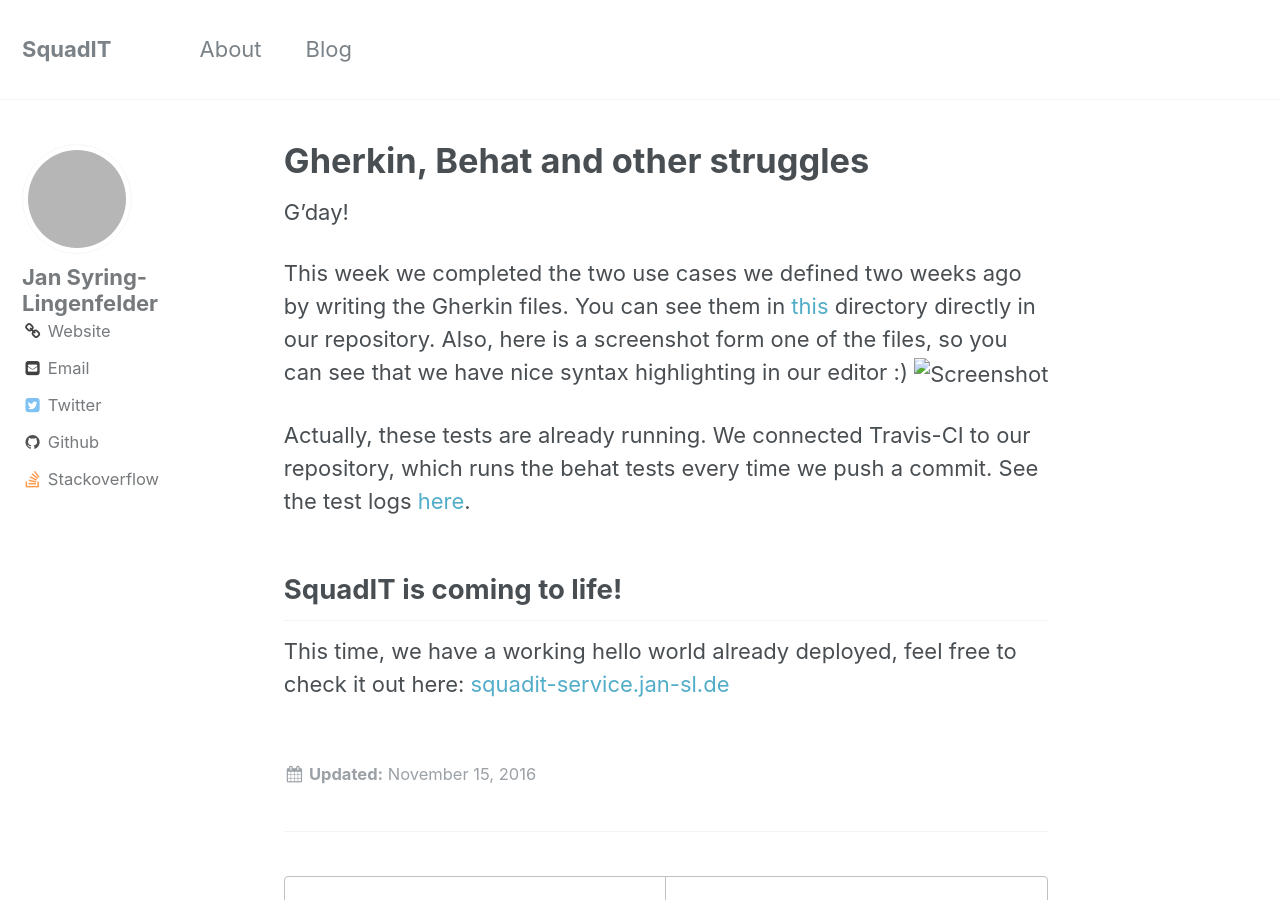
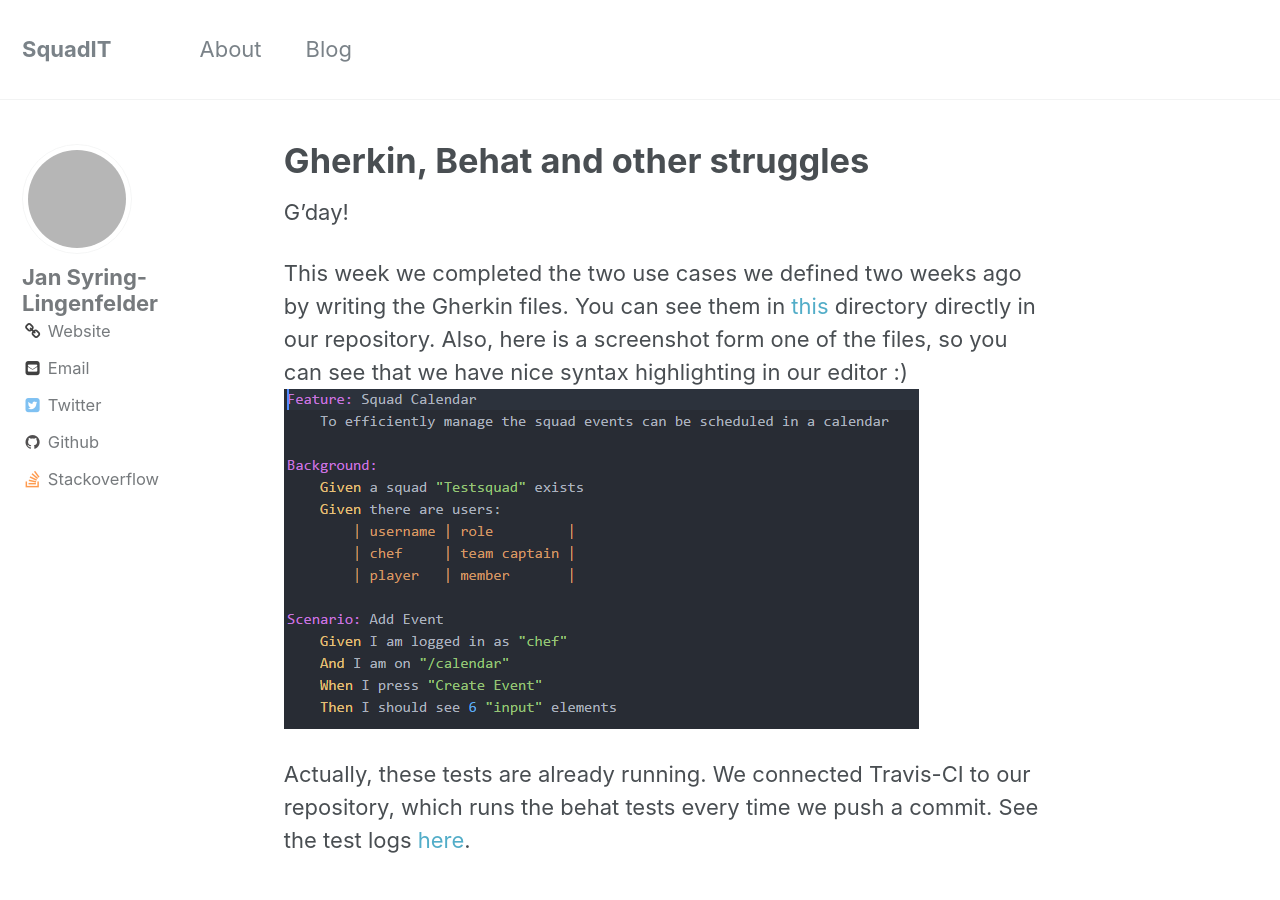
Before and after one commit to PalatinCoder/SquadIT, a Jekyll site: the page built from _posts/2016-11-15-gherkin.md, in a window 1280 px wide and 900 px high. Built offline with Jekyll 4.4.1, drawn with Linux system fonts in a browser that asks for light colours; grey boxes are pictures that could not be loaded.

Commit message:
FIX: broken image link

```diff
--- a/_posts/2016-11-15-gherkin.md
+++ b/_posts/2016-11-15-gherkin.md
@@ -7,7 +7,7 @@ excerpt: We wrote our first two .feature files. Furthermore, tests are running a
 G'day!
 
 This week we completed the two use cases we defined two weeks ago by writing the Gherkin files.  You can see them in [this][featurefiles] directory directly in our repository. Also, here is a screenshot form one of the files, so you can see that we have nice syntax highlighting in our editor :)
-{% raw %}![Screenshot]({{ site.url }}{{ site.baseurl }}/images/gherkin-screenshot.png){% endraw %}
+![Screenshot]({{ site.url }}{{ site.baseurl }}/images/gherkin-screenshot.png)
 
 Actually, these tests are already running. We connected Travis-CI to our repository, which runs the behat tests every time we push a commit. See the test logs [here][travis].
 
```
